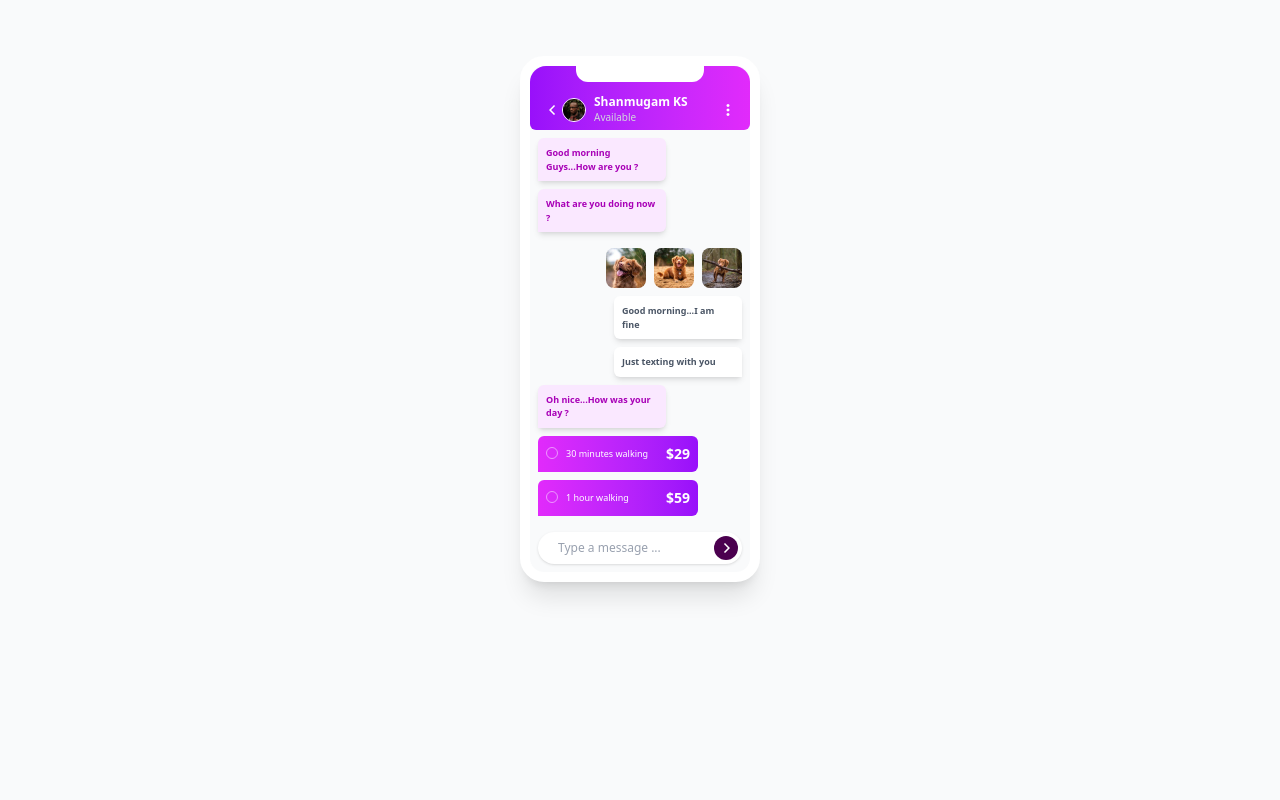
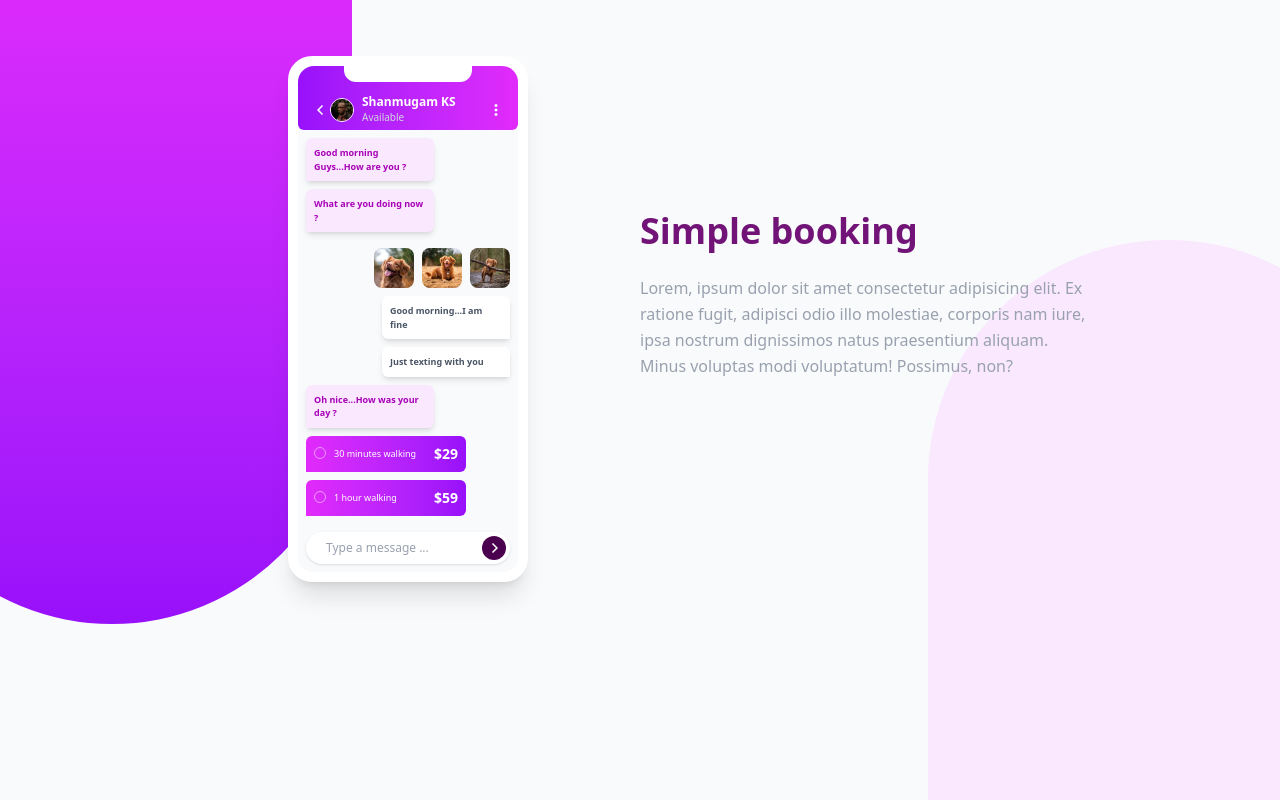
Before and after one commit to SHANMUGAM-K-S/GoogleClone, a website: page chat-app.html in a window 1280 px wide. Drawn offline with Linux system fonts and the light colour scheme.

Commit message:
first commit

```diff
--- a/chat-app.html
+++ b/chat-app.html
@@ -1,13 +1,20 @@
 <!DOCTYPE html>
 <html lang="en">
 <head>
+    <meta charset="UTF-8"/>
+    <meta name="viewport" content="width=device-width", initial-scale=1>
    <link rel="stylesheet" href="output.css">
     <title>Front-End Chat App</title>
 </head>
 <body class="antialiased bg-gray-50">
 
-<div class="flex justify-center pt-14">
-    <div class="bg-gray-50 w-60 h-auto rounded-3xl shadow-xl border-10 border-white" style="width: 15rem;">
+    <div class="relative w-full h-full overflow-hidden min-h-screen">
+        <div class="absolute z-0 bg-gradient-to-b from-fuchsia-500  to-purple-600
+         rounded-b-full h-[43rem] w-[30rem] -top-40 -left-72 lg:-top-16 lg:-left-32"></div>
+    <div class="md:flex md:items-center relative z-10">
+<div class="flex justify-center py-14 md:flex-1 md:block" >
+    <!-- mobile illustration -->
+    <div class="bg-gray-50 w-60 h-auto rounded-3xl shadow-xl border-10 border-white md:ml-auto md:mr-20" style="width: 15rem;">
         <div class="bg-gradient-to-r from-purple-600 to-fuchsia-500 w-full h-16 rounded-t-2xl rounded-b-md">
             <div class="bg-white mx-auto w-32 h-4 rounded-b-xl">  </div>
             <div class="flex justify-between items-center px-3">
@@ -72,5 +79,14 @@
     </div>
 </div>
 
+<div class="px-8 text-center pb-12 md:flex-1 md:text-left ">
+    <h1 class="text-fuchsia-900 font-bold text-4xl">Simple booking</h1>
+    <p class="pt-6 text-gray-400 leading-relaxed md:max-w-md ">
+        Lorem, ipsum dolor sit amet consectetur adipisicing elit. Ex ratione fugit, adipisci odio illo molestiae, corporis nam iure, ipsa nostrum dignissimos natus praesentium aliquam. Minus voluptas modi voluptatum! Possimus, non?
+    </p>
+</div>
+</div>
+<div class="absolute z-0 bg-fuchsia-100 rounded-t-full h-[43rem] w-[30rem] -bottom-48 -right-72 lg:-bottom-32 lg:-right-32"></div>
+</div>
 </body>
 </html>
```
Also changed, not shown: output.css.
